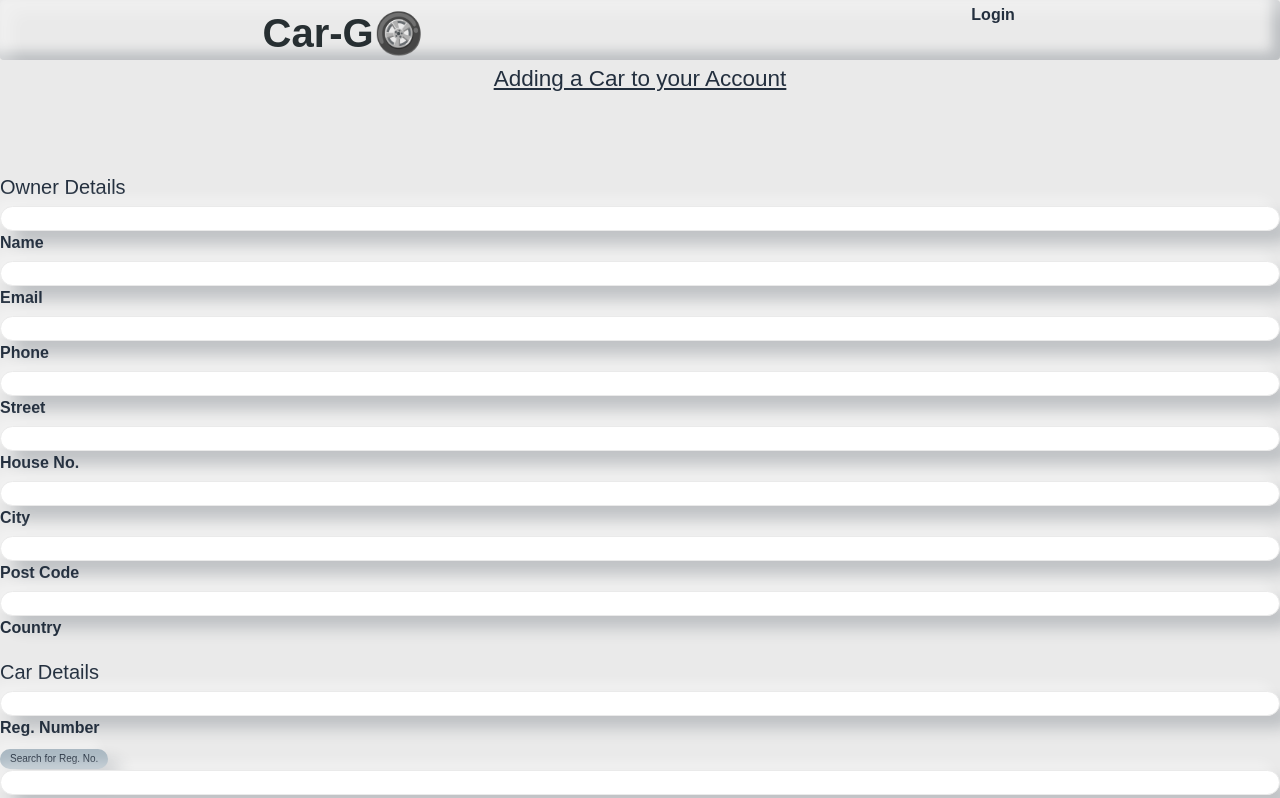
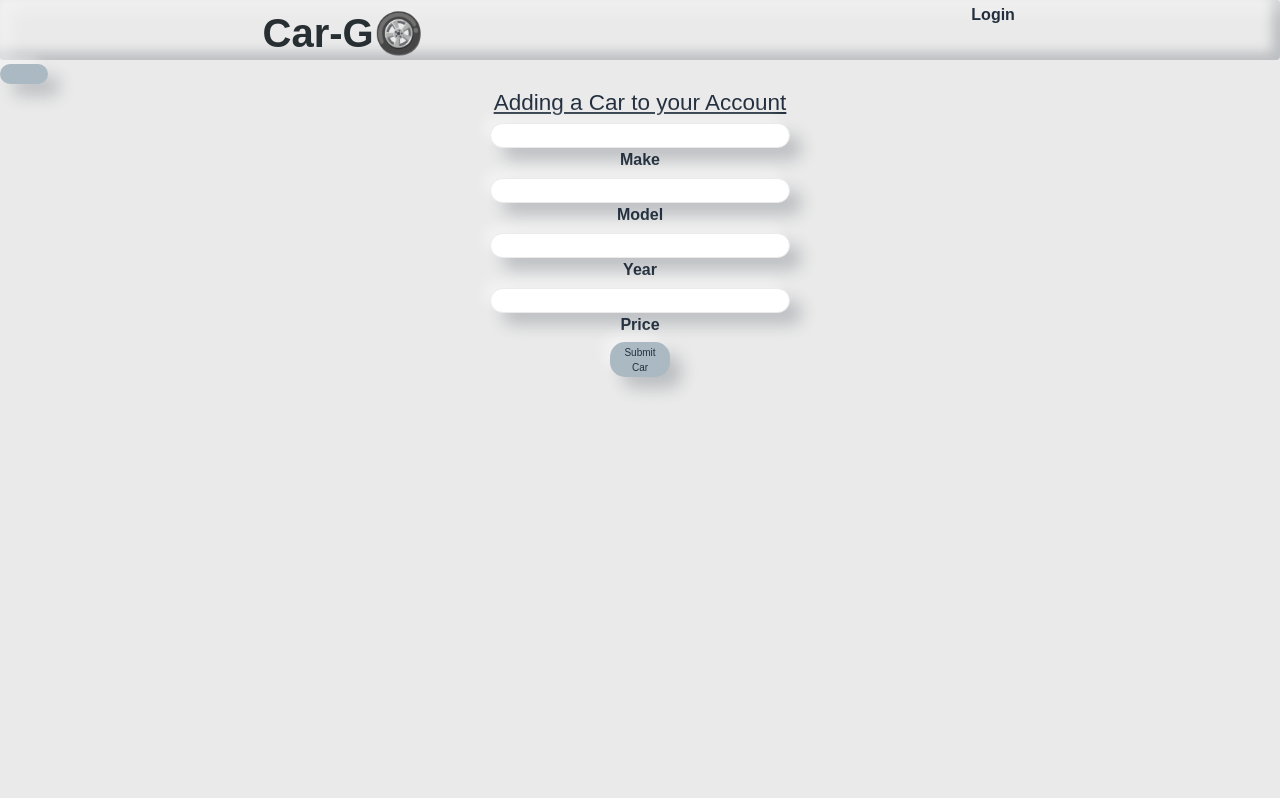
Before and after one commit to crhinesmith/Car-go, a React (Create React App) app in the folder client/: page /Admin in a window 1280 px wide. Shown: the top 798 px of the page. Built offline with nearby package versions, Linux system fonts and the light colour scheme.

Commit message:
Admin updates

```diff
--- a/client/src/App.js
+++ b/client/src/App.js
@@ -50,7 +50,7 @@ function App() {
             <Routes>
 
               <Route
-                path="/"
+                path="/home"
                 element={<Home />}
               />
               <Route
--- a/client/src/assets/admin.css
+++ b/client/src/assets/admin.css
@@ -0,0 +1,11 @@
+.form-group {
+    text-align: center;
+    width: 300px;
+    height: 450px;
+    margin: auto;
+    position: relative;
+}
+
+button.col-1-4 {
+    width: 20%;
+}
--- a/client/src/components/Nav/index.js
+++ b/client/src/components/Nav/index.js
@@ -10,6 +10,7 @@ function Nav() {
         <ul className="flex-row">
           <li className="mx-1">
             <Link to="/orderHistory">Order History</Link>
+            <Link to="/Admin">Admin</Link>
           </li>
           <li className="mx-1">
             {/* this is not using the Link component to logout or user and then refresh the application to the start */}
--- a/client/src/components/Search/index.jsx
+++ b/client/src/components/Search/index.jsx
@@ -1,8 +1,8 @@
 import { useQuery } from "@apollo/client";
 import React, { useState } from "react";
 import { QUERY_CARS } from "../../utils/queries";
-import Home from "../../pages/Home";
-import Card from "../Card";
+import "../../pages/Home";
+import "../Card";
 
 export function Search({ props }) {
   const [formState, updateForm] = useState({ searchInput: "" });
--- a/client/src/pages/Admin.js
+++ b/client/src/pages/Admin.js
@@ -1,82 +1,51 @@
+import "../assets/admin.css";
+import React from 'react'
+import { Link } from "react-router-dom";
+import { NEW_CAR } from "../utils/mutations";
+
 const Admin = () => {
   return (
     <>
-<div class="form-group">
-    <center><h1><u className="thick">Adding a Car to your Account</u></h1></center>
-    <br />
-    <br />
-    <br />
-    <h2 className="heading">Owner Details</h2>
-    <div className="controls">
-      <input type="text" id="name" className="floatLabel" name="name"></input>
-      <label for="name">Name</label>
-    </div>
-    <div className="controls">
-      <input type="text" id="email" className="floatLabel" name="email"></input>
-      <label for="email">Email</label>
-    </div>
-    <div className="controls">
-      <input type="tel" id="phone" className="floatLabel" name="phone"></input>
-      <label for="phone">Phone</label>
-    </div>
-      <div className="grid">
-        <div className="col-2-3">
-          <div className="controls">
-           <input type="text" id="street" class="floatLabel" name="street"></input>
-           <label for="street">Street</label>
-          </div>
-        </div>
-        <div className="col-1-3">
-          <div className="controls">
-            <input type="number" id="street-number" class="floatLabel" name="street-number"></input>
-            <label for="street-number">House No.</label>
-          </div>
-        </div>
-      </div>
-      <div className="grid">
-        <div className="col-2-3">
-          <div className="controls">
-            <input type="text" id="city" class="floatLabel" name="city"></input>
-            <label for="city">City</label>
-          </div>
-        </div>
-        <div className="col-1-3">
-          <div className="controls">
-            <input type="text" id="post-code" class="floatLabel" name="post-code"></input>
-            <label for="post-code">Post Code</label>
-          </div>
-        </div>
-      </div>
-      <div class="controls">
-        <input type="text" id="country" class="floatLabel" name="country"></input>
-        <label for="country">Country</label>
-      </div>
-  </div>
+    <Link to="/Home">
+      <button>
+        Home
+      </button>
+    </Link>
 
       <div class="form-group">
-    <h2 class="heading">Car Details</h2>
+        <center>
+          <h1>
+            <u className="thick">Adding a Car to your Account</u>
+          </h1>
+        </center>
 
         <div class="grid">
           <div class="col-1-3">
-   <div class="controls">
-        <input type="text" id="regno" class="floatLabel" name="regno"></input>
-        <label for="regno">Reg. Number</label>
+            <div class="controls"></div>
           </div>
-</div>
-       <button type="submit" value="Search" class="col-1-4" id="btnReg">Search for Reg. No.</button>
         </div>
         <div class="grid">
           <div class="col-1-3">
             <div class="controls">
-        <input type="text" id="carmodel" class="floatLabel" name="carmodel"></input>
-        <label for="carmodel">Car Model</label>
+              <input
+                type="text"
+                id="carmake"
+                class="floatLabel"
+                name="carmake"
+              ></input>
+              <label for="carmake">Make</label>
             </div>
           </div>
 
           <div class="col-1-3">
             <div class="controls">
-        <input type="number" id="something" class="floatLabel" name="something"></input>
-        <label for="something">Something</label>
+              <input
+                type="text"
+                id="model"
+                class="floatLabel"
+                name="carmodel"
+              ></input>
+              <label for="carmodel">Model</label>
             </div>
           </div>
         </div>
@@ -84,30 +53,34 @@ const Admin = () => {
         <div class="grid">
           <div class="col-1-4 col-1-4-sm">
             <div class="controls">
-        <input type="date" id="regyear" class="floatLabel" name="regyear" value=""></input>
-        <label for="regyear" class="label-date"><i class="fa fa-calendar"></i>  Reg. Year</label>
+              <input
+                type="text"
+                id="caryear"
+                class="floatLabel"
+                name="caryear"
+              ></input>
+              <label for="caryear" class="caryear">
+               Year
+              </label>
             </div>
           </div>
           <div class="col-1-4 col-1-4-sm">
             <div class="controls">
-        <input type="date" id="modelyear" class="floatLabel" name="modelyear"/>
-        <label for="modelyear" class="label-date"><i class="fa fa-calendar"></i>  Model Year</label>
+              <input
+                type="text"
+                id="carprice"
+                class="floatLabel"
+                name="carprice"
+              ></input>
+              <label for="carprice">Price</label>
+            </div>
+            <button type="submit" value="Submit" class="col-1-4">
+              Submit Car
+            </button>
           </div>
         </div>
       </div>
-
-     </div>
-
-      <div class="grid">
-        <p class="info-text">Any other information we should know about? Let us know below:</p>
-        <br/>
-        <div class="controls">
-          <textarea name="comments" class="floatLabel" id="comments"></textarea>
-          <label for="comments">Comments</label>
-          </div>
-            <button type="submit" value="Submit" class="col-1-4">Submit</button>
-      </div>
     </>
-	)
-}
+  );
+};
 export default Admin;
--- a/client/src/pages/Home.js
+++ b/client/src/pages/Home.js
@@ -1,6 +1,6 @@
-import React, { useState, useEffect } from "react";
+import React, { useState } from "react";
 import Card from "../components/Card";
-import { Search } from "../components/Search";
+import "../components/Search/index";
 import { useQuery } from "@apollo/client";
 import { QUERY_CARS } from "../utils/queries";
 
--- a/client/src/pages/Login.js
+++ b/client/src/pages/Login.js
@@ -31,6 +31,7 @@ function Login(props) {
   };
 
   return (
+    <>
     <div className="container my-1 loginBox">
       <div className="text-left">
         <Link to="/signup">← Signup </Link>
@@ -68,6 +69,7 @@ function Login(props) {
         </div>
       </form>
     </div>
+    </>
   );
 }
 
--- a/client/src/pages/Signup.js
+++ b/client/src/pages/Signup.js
@@ -94,7 +94,7 @@ function Signup(props) {
         </div>
         <div className="form-check">
   <input className="form-check-input" type="checkbox" name="admin" admin="checked" checked={active} onChange={handleChange}></input>
-  <label className="form-check-label" for="Admin">
+  <label className="form-check-label" htmlFor="Admin">
     Admin
   </label>
 </div>
```
Also changed, not shown: 15 other files (tests, documents, lock files or other folders). Lines whose indentation alone changed are shown as unchanged.
